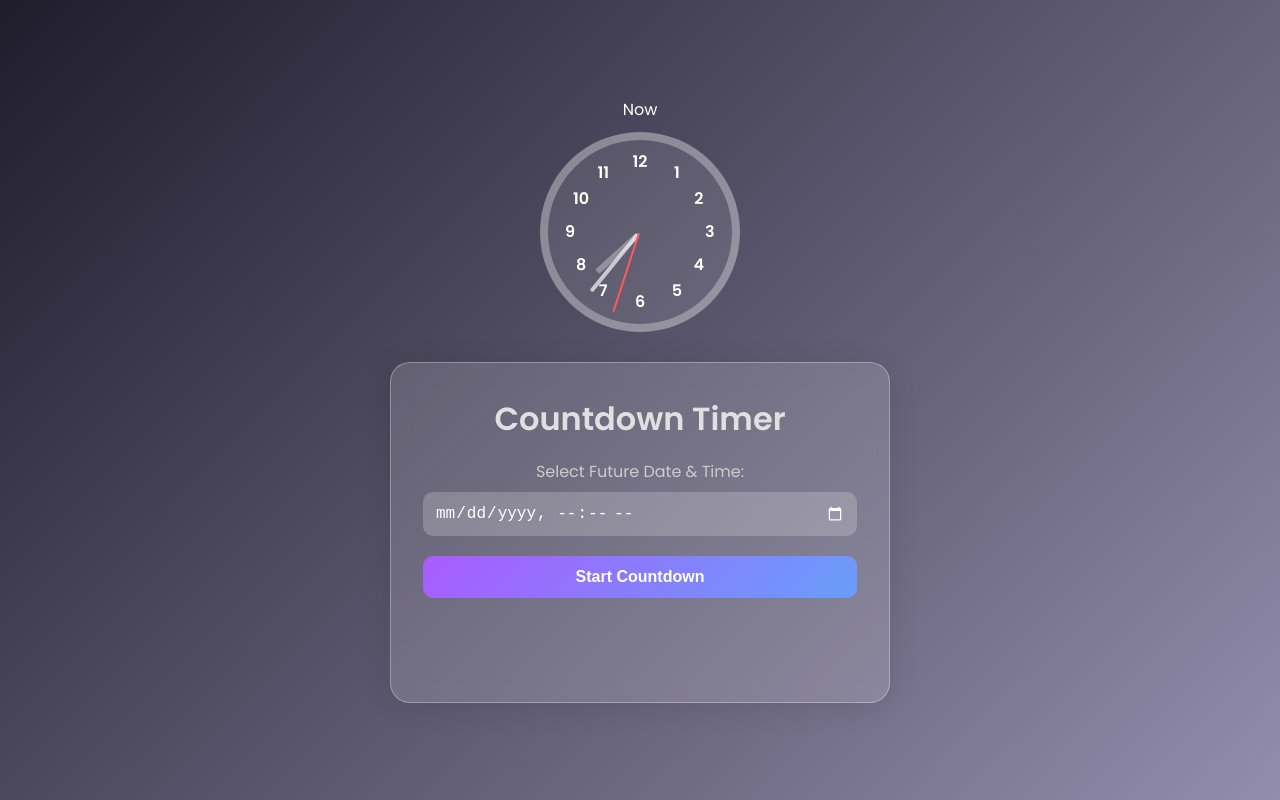
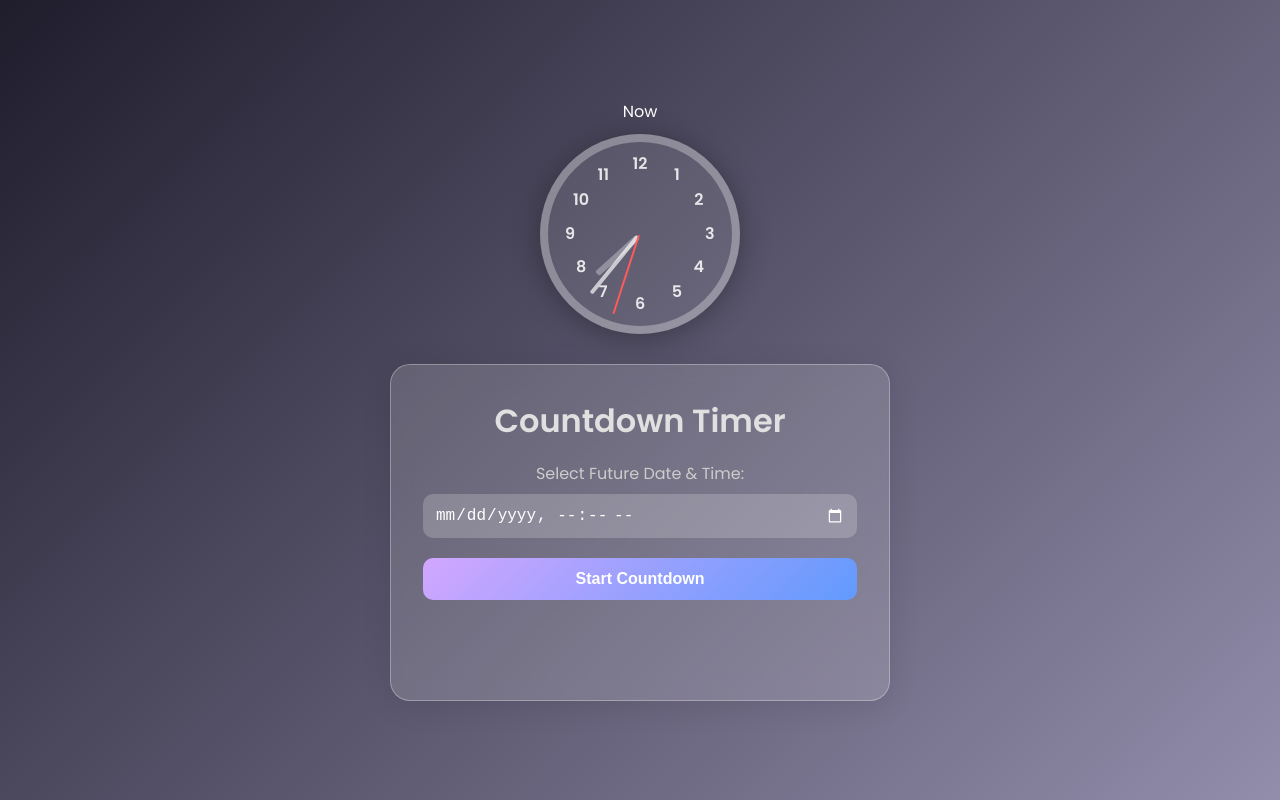
Before and after one commit to rahmo37/Time-Difference, a plain HTML site: page index.html in a window 1280 px wide. Drawn offline with Linux system fonts and the light colour scheme.

Commit message:
Most Updated

```diff
--- a/index.html
+++ b/index.html
@@ -40,6 +40,7 @@
         position: relative;
         background: rgba(255, 255, 255, 0.1);
         margin-bottom: 30px;
+        box-shadow: 0 4px 30px rgba(0, 0, 0, 0.3);
       }
       .clock-face {
         width: 100%;
@@ -54,7 +55,7 @@
         text-align: center;
         line-height: 30px;
         font-size: 1rem;
-        color: #fff;
+        color: #ffffffd7;
         font-weight: 600;
         transform: translate(-50%, -50%);
       }
@@ -182,7 +183,7 @@
         font-size: 1rem;
         font-weight: 600;
         color: #fff;
-        background: linear-gradient(135deg, #aa5bff, #689efa);
+        background: linear-gradient(135deg, #d2a7ff, #619afd);
         border: none;
         border-radius: 10px;
         cursor: pointer;
@@ -194,10 +195,11 @@
       /* Countdown result text */
       #result {
         margin-top: 1.5rem;
-        font-size: 1.5rem;
+        font-size: 1.4rem;
         font-weight: 500;
         min-height: 2em;
-        color: #ffaba4;
+        border-radius: 10px;
+        color: #ffb1aa;
       }
       .error {
         color: #ff6f61;
```
